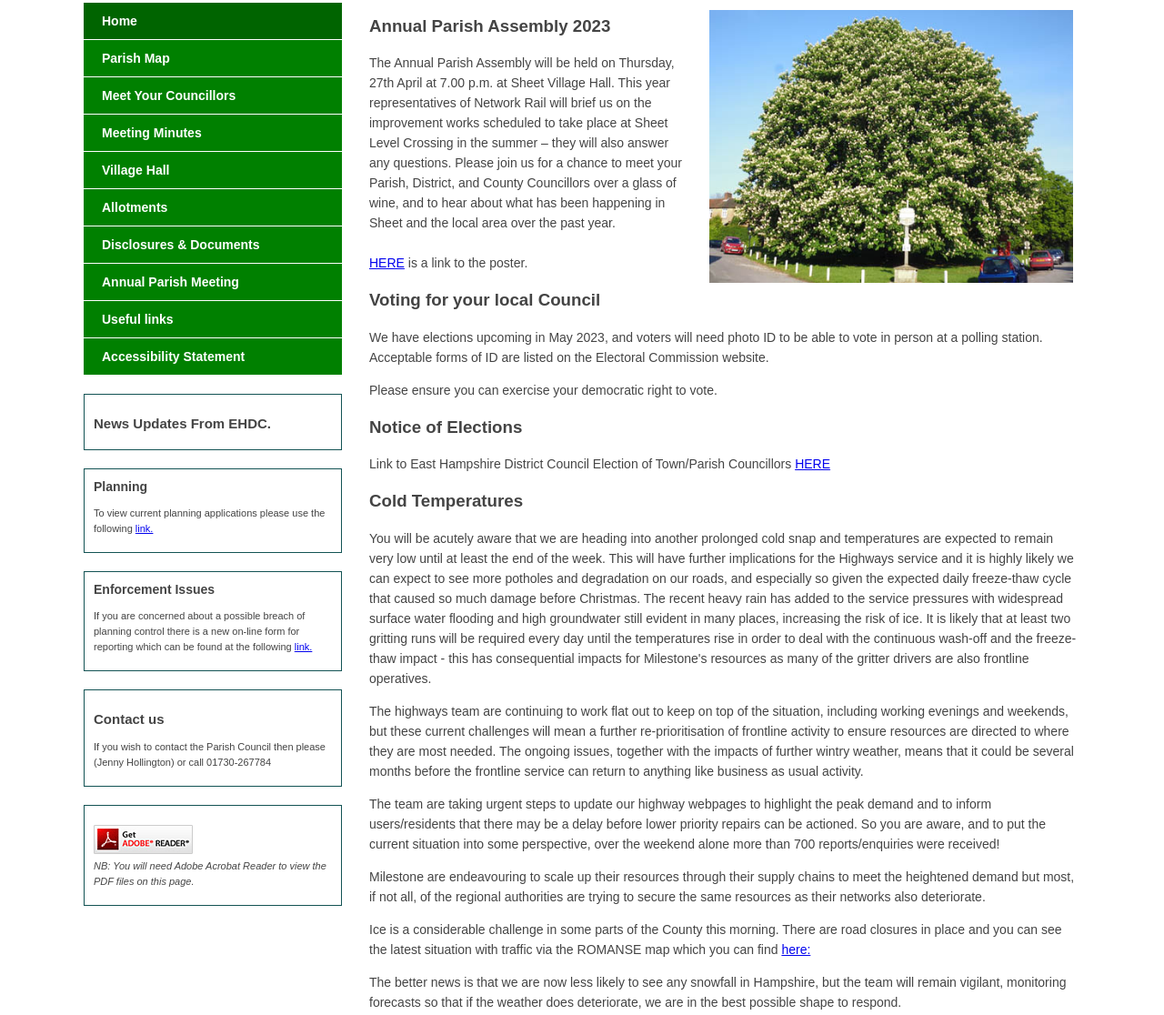
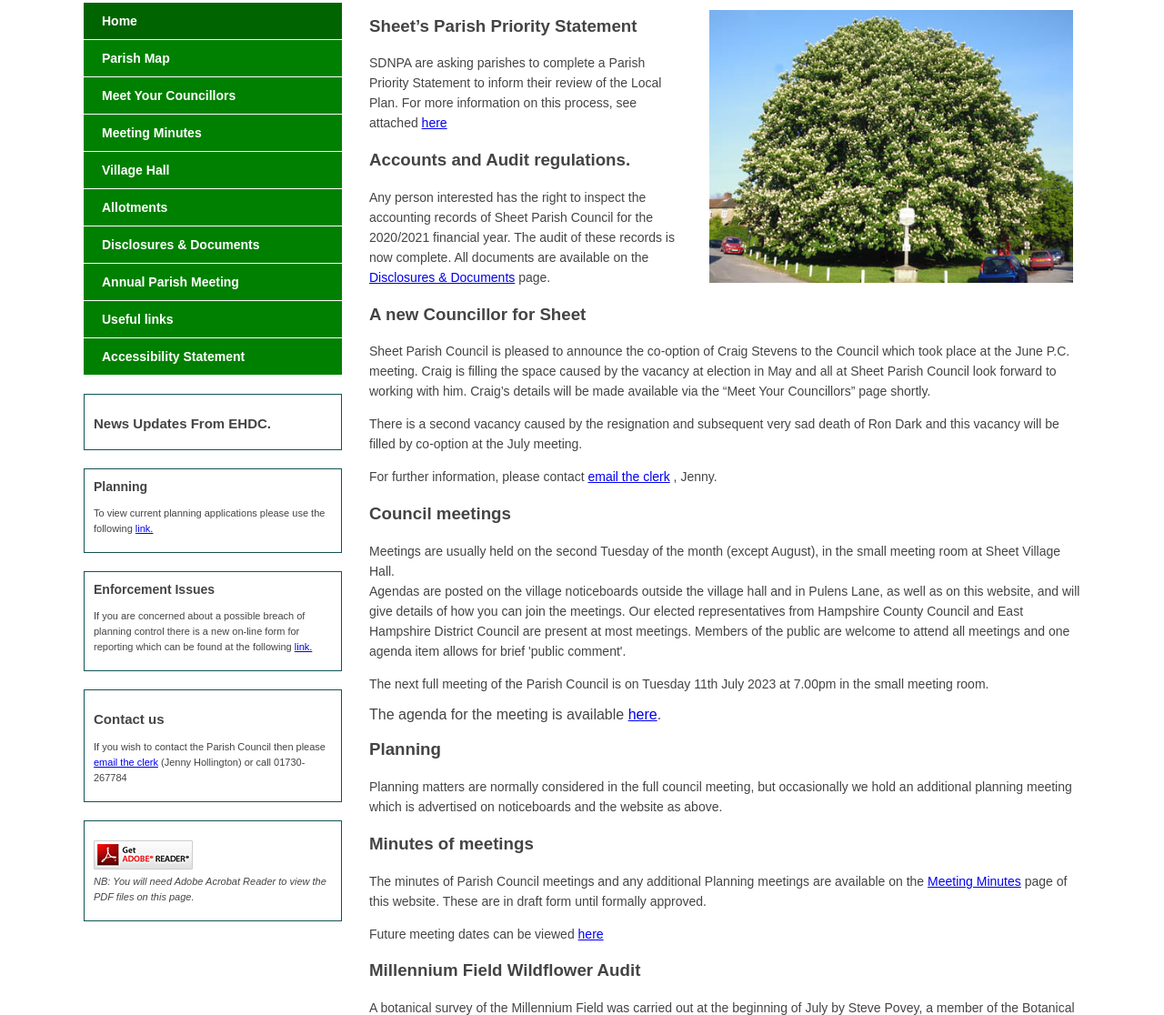
Before and after one commit to thomas041/Sheet-Prish-Council, a plain HTML site: page index.html in a window 1280 px wide. Shown: the part 195-1311 px from the top of the page at 91% size. Drawn offline with Linux system fonts and the light colour scheme.

Commit message:
All changes made

```diff
--- a/index.html
+++ b/index.html
@@ -67,31 +67,26 @@
             <p>If you wish to contact the Parish Council then please<br>
 <script type="text/javascript">
 //<![CDATA[
-                    <
-                    !--
-                    var x = "function f(x){var i,o=\"\",l=x.length;for(i=l-1;i>=0;i--)
-                    {
-                        try {
-                            o += x.c
-                            " +
-                            "harAt(i);}catch(e){}}return o;}f(\")\\\"function f(x,y){var i,o=\\\"\\\\\\\"" +
+<!--
+var x="function f(x){var i,o=\"\",l=x.length;for(i=l-1;i>=0;i--) {try{o+=x.c" +
+"harAt(i);}catch(e){}}return o;}f(\")\\\"function f(x,y){var i,o=\\\"\\\\\\\""+
 "\\\\,l=x.length;for(i=0;i<l;i++){y%=127;o+=String.fromCharCode(x.charCodeAt" +
 "(i)^(y++));}return o;}f(\\\"\\\\[/\\\\\\\\\\\"\\\\7.!+2i?;#?)! grm3s<'31e\\" +
 "\\\\\\005x6=42+\\\\\\\\017[\\\\\\\\001\\\\\\\\017\\\\\\\\001\\\\\\\\027\\\\" +
 "\\\\rI\\\\\\\\033\\\\\\\\001\\\\\\\\017\\\\\\\\016\\\\\\\\030-\\\\\\\\036\\" +
 "\\\\\\016\\\\\\\\002\\\\\\\\030\\\\\\\\001\\\\\\\\033Z\\\\\\\\035\\\\\\\\02" +
 "7\\\\\\\\031\\\\\\\\014\\\\\\\\nT\\\\\\\\034\\\\\\\\023\\\\\\\\013Puj=pqglb" +
-                            "k}7Hccznse2ufz{7Kq\\\\\\\\177~h=N\\\\\\\\\\\\\\\\\\\\\\\\000VGAWLRBt\\\\\\\\" +
+"k}7Hccznse2ufz{7Kq\\\\\\\\177~h=N\\\\\\\\\\\\\\\\\\\\\\\\000VGAWLRBt\\\\\\\\"+
 "013\\\\\\\\n_EYBJ\\\\\\\\rm\\\\\\\\020PX\\\\\\\\\\\\\\\\U\\\\\\\\\\\\\\\\\\" +
 "\\\\\\030MU\\\\\\\\033YP_V,a6+!e%+-;!\\\\\\\\027ns+\\\\\\\\\\\"\\\\18>s =3w" +
 ";5?)7aq>^CKXT^\\\"\\\\,63)\\\"(f};)lo,0(rtsbus.o nruter};)i(tArahc.x=+o{)--" +
 "i;0=>i;1-l=i(rof}}{)e(hctac};l=+l;x=+x{yrt{)511=!)31/l(tAedoCrahc.x(elihw;l" +
-                            "o=l,htgnel.x=lo,\\\"\\\"=o,i rav{)x(f noitcnuf\")";
-                            while (x = eval(x)) ;
+"o=l,htgnel.x=lo,\\\"\\\"=o,i rav{)x(f noitcnuf\")"                           ;
+while(x=eval(x));
 //-->
 //]]>
 </script>
-                (Jenny Hollington) or call 01730-267784
+					(Jenny Hollington) or call 01730-267784 </p>
             </p>
         </div>
 
@@ -117,60 +112,11 @@
 
         <br>
 
-        <h3>Annual Parish Assembly 2023</h3>
-        <p>The Annual Parish Assembly will be held on Thursday, 27th April at 7.00 p.m. at Sheet Village Hall.
-            This year representatives of Network Rail will brief us on the improvement works scheduled to take place at
-            Sheet Level Crossing in the summer – they will also answer any questions.
-            Please join us for a chance to meet your Parish, District, and County Councillors over a glass of wine, and
-            to hear about what has been happening in Sheet and the local area over the past year.
-<br><br>
-            <a href="./img/Agenda/APA Poster 2023.pdf">HERE</a> is a link to the poster.
+        <h3>Sheet’s Parish Priority Statement</h3>
 
-        </p>
+ <p>SDNPA are asking parishes to complete a Parish Priority Statement to inform their review of the Local Plan.
+     For more information on this process, see attached <a href="./img/generalDocs2023/PPS - website info.pdf" target="blank">here</a></p>
 
-
-        <h3>Voting for your local Council</h3>
-        <p>We have elections upcoming in May 2023, and voters will need photo ID to be able to vote in
-            person at a polling station. Acceptable forms of ID are listed on the Electoral Commission website.</p>
-        <p>Please ensure you can exercise your democratic right to vote.</p>
-
-
-        <h3>Notice of Elections</h3>
-        <p>Link to East Hampshire District Council Election of Town/Parish Councillors
-            <a href="./img/generalDocs2023/ParishNOE.pdf">HERE</a>
-
-
-        </p>
-
-        <h3>Cold Temperatures</h3>
-
-        <p>You will be acutely aware that we are heading into another prolonged cold snap and temperatures are expected
-            to remain very low until at least the end of the week. This will have further implications for the Highways
-            service and it is highly likely we can expect to see more potholes and degradation on our roads, and
-            especially so given the expected daily freeze-thaw cycle that caused so much damage before Christmas. The
-            recent heavy rain has added to the service pressures with widespread surface water flooding and high
-            groundwater still evident in many places, increasing the risk of ice. It is likely that at least two
-            gritting runs will be required every day until the temperatures rise in order to deal with the continuous
-            wash-off and the freeze-thaw impact - this has consequential impacts for Milestone's resources as many of
-            the gritter drivers are also frontline operatives.</p>
-        <p>The highways team are continuing to work flat out to keep on top of the situation, including working evenings
-            and weekends, but these current challenges will mean a further re-prioritisation of frontline activity to
-            ensure resources are directed to where they are most needed. The ongoing issues, together with the impacts
-            of further wintry weather, means that it could be several months before the frontline service can return to
-            anything like business as usual activity.</p>
-        <p>The team are taking urgent steps to update our highway webpages to highlight the peak demand and to inform
-            users/residents that there may be a delay before lower priority repairs can be actioned. So you are aware,
-            and to put the current situation into some perspective, over the weekend alone more than 700
-            reports/enquiries were received!</p>
-        <p>Milestone are endeavouring to scale up their resources through their supply chains to meet the heightened
-            demand but most, if not all, of the regional authorities are trying to secure the same resources as their
-            networks also deteriorate.</p>
-        <p>Ice is a considerable challenge in some parts of the County this morning. There are road closures in place
-            and you can see the latest situation with traffic via the ROMANSE map which you can find <a
-                    href="https://romanse.org.uk/">here:</a></p>
-        <p>The better news is that we are now less likely to see any snowfall in Hampshire, but the team will remain
-            vigilant, monitoring forecasts so that if the weather does deteriorate, we are in the best possible shape to
-            respond.</p>
 
 
         <h3>Accounts and Audit regulations.</h3>
@@ -179,6 +125,38 @@
             2020/2021 financial year. The audit of these records is now complete.
             <!--For details as to how to view these records please read the notice <a href="./img/audit-conclusion-2018.jpg" target="blank">here</a>.-->
             All documents are available on the <a href="documents.html">Disclosures &amp; Documents</a> page.</p>
+
+        <h3>A new Councillor for Sheet</h3>
+
+        <p>Sheet Parish Council is pleased to announce the co-option of Craig Stevens to the Council which took place at
+            the June P.C. meeting.  Craig is filling the space caused by the vacancy at election in May and all at Sheet
+            Parish Council look forward to working with him.  Craig’s details will be made available via the “Meet Your
+            Councillors” page shortly.  </p>
+
+        <p>There is a second vacancy caused by the resignation and subsequent very sad death of Ron Dark and this vacancy
+            will be filled by co-option at the July meeting.  </p>
+
+        <p>For further information, please contact <script type="text/javascript">
+//<![CDATA[
+<!--
+var x="function f(x){var i,o=\"\",l=x.length;for(i=l-1;i>=0;i--) {try{o+=x.c" +
+"harAt(i);}catch(e){}}return o;}f(\")\\\"function f(x,y){var i,o=\\\"\\\\\\\""+
+"\\\\,l=x.length;for(i=0;i<l;i++){y%=127;o+=String.fromCharCode(x.charCodeAt" +
+"(i)^(y++));}return o;}f(\\\"\\\\[/\\\\\\\\\\\"\\\\7.!+2i?;#?)! grm3s<'31e\\" +
+"\\\\\\005x6=42+\\\\\\\\017[\\\\\\\\001\\\\\\\\017\\\\\\\\001\\\\\\\\027\\\\" +
+"\\\\rI\\\\\\\\033\\\\\\\\001\\\\\\\\017\\\\\\\\016\\\\\\\\030-\\\\\\\\036\\" +
+"\\\\\\016\\\\\\\\002\\\\\\\\030\\\\\\\\001\\\\\\\\033Z\\\\\\\\035\\\\\\\\02" +
+"7\\\\\\\\031\\\\\\\\014\\\\\\\\nT\\\\\\\\034\\\\\\\\023\\\\\\\\013Puj=pqglb" +
+"k}7Hccznse2ufz{7Kq\\\\\\\\177~h=N\\\\\\\\\\\\\\\\\\\\\\\\000VGAWLRBt\\\\\\\\"+
+"013\\\\\\\\n_EYBJ\\\\\\\\rm\\\\\\\\020PX\\\\\\\\\\\\\\\\U\\\\\\\\\\\\\\\\\\" +
+"\\\\\\030MU\\\\\\\\033YP_V,a6+!e%+-;!\\\\\\\\027ns+\\\\\\\\\\\"\\\\18>s =3w" +
+";5?)7aq>^CKXT^\\\"\\\\,63)\\\"(f};)lo,0(rtsbus.o nruter};)i(tArahc.x=+o{)--" +
+"i;0=>i;1-l=i(rof}}{)e(hctac};l=+l;x=+x{yrt{)511=!)31/l(tAedoCrahc.x(elihw;l" +
+"o=l,htgnel.x=lo,\\\"\\\"=o,i rav{)x(f noitcnuf\")"                           ;
+while(x=eval(x));
+//-->
+//]]>
+</script>, Jenny.</p>
 
 
         <h3>Council meetings</h3>
@@ -190,13 +168,13 @@
             most meetings. Members of the public are welcome to attend all meetings and one agenda item allows for brief
             'public comment'.</p>
 
-        <p>The next full meeting of the Parish Council is on Tuesday 13th June 2023 at 7.00pm in the small meeting
+        <p>The next full meeting of the Parish Council is on Tuesday 11th July 2023 at 7.00pm in the small meeting
             room.
         </p>
-<!--        The agenda for the meeting is available <a href="./img/Agenda/Agenda_May23.pdf" target="blank">here</a>.-->
+       The agenda for the meeting is available <a href="./img/Agenda/July23.pdf" target="blank">here</a>.
         </p>
 
-                <p>The agenda for the meetings will be available 3-working days prior to the meeting.</p>
+<!--                <p>The agenda for the meetings will be available 3-working days prior to the meeting.</p>-->
 
         <h3>Planning</h3>
         <p>Planning matters are normally considered in the full council meeting, but occasionally we hold an additional
```
Also changed, not shown: councillors.html (+61 -80 lines). Lines whose indentation alone changed are shown as unchanged.
